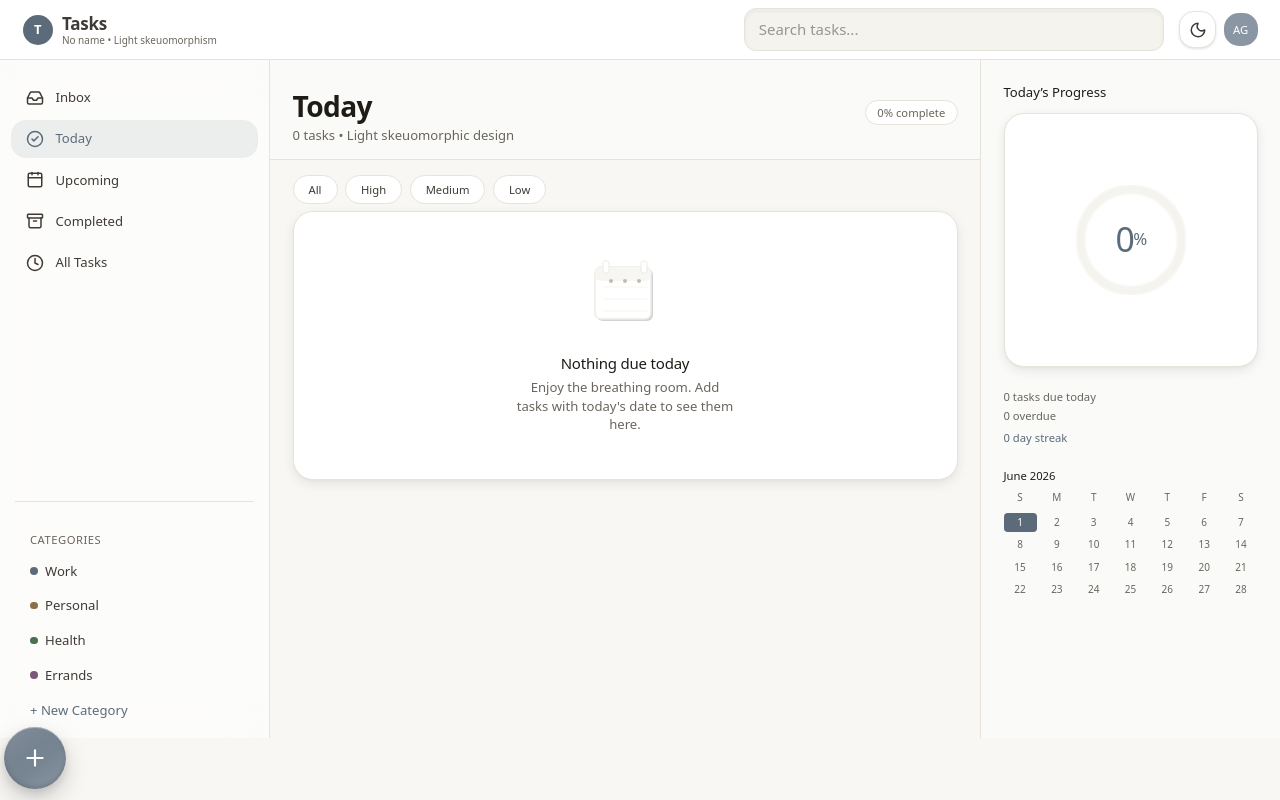
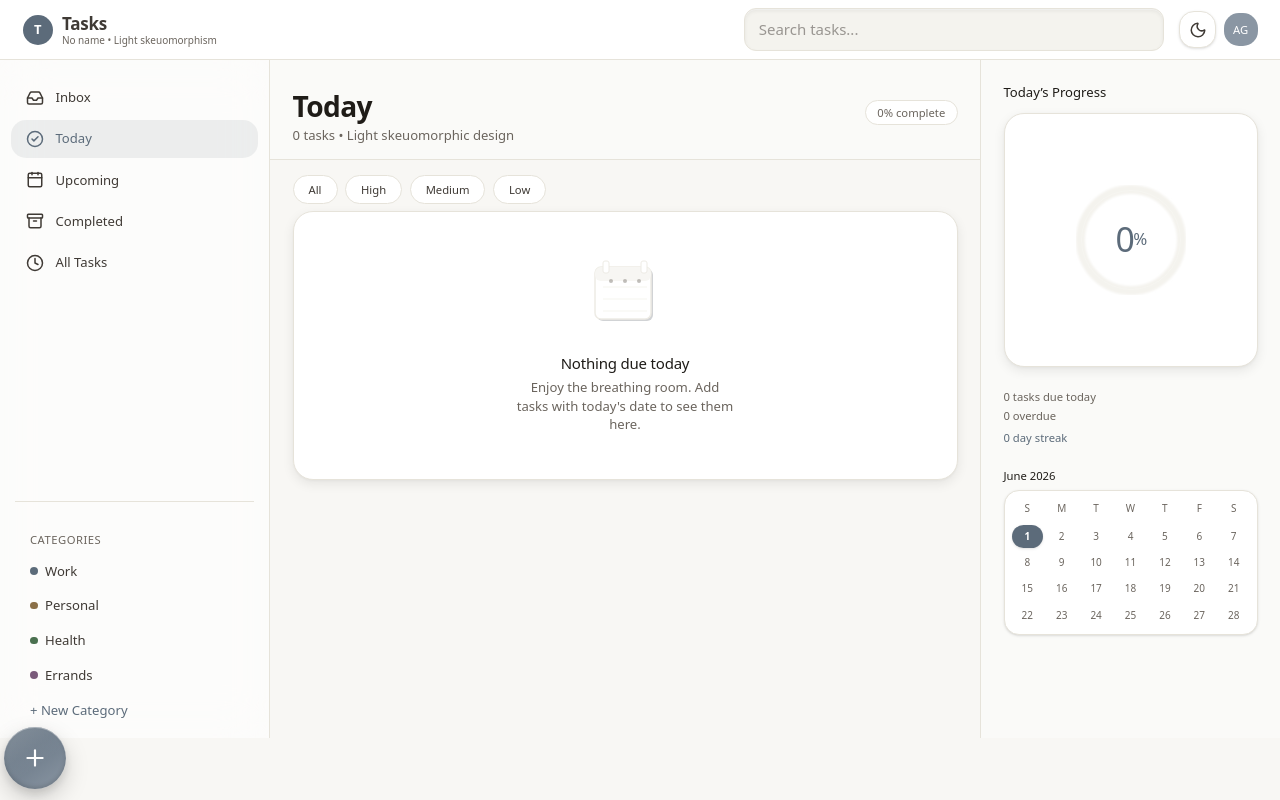
Before and after one commit to Zarjay7/TODO-APP, a React (Vite) app: page / in a window 1280 px wide. Built offline with nearby package versions, Linux system fonts and the light colour scheme.

Commit message:
polish: improved mini calendar in right panel with skeuomorphic container + better today highlight (per plan)

```diff
--- a/src/App.tsx
+++ b/src/App.tsx
@@ -498,27 +498,33 @@ function App() {
             <div className="pt-1 text-[var(--accent)] font-medium">{currentStreak} day streak</div>
           </div>
 
-          {/* Mini Calendar (from the plan) */}
+          {/* Mini Calendar (from the plan) - skeuomorphic treatment */}
           <div className="mt-6">
             <div className="text-xs font-medium mb-2 text-[var(--text-h)]">June 2026</div>
+            <div className="p-2 rounded-2xl bg-[var(--surface)] border border-[var(--border)] shadow-sm">
               <div className="grid grid-cols-7 gap-1 text-[10px] text-center text-[var(--text-muted)]">
                 {['S','M','T','W','T','F','S'].map((d, i) => (
-                <div key={i} className="font-medium">{d}</div>
+                  <div key={i} className="font-medium py-0.5">{d}</div>
                 ))}
                 {/* Simple June 2026 calendar (today highlighted) */}
                 {Array.from({ length: 35 }).map((_, i) => {
-                const day = i - 6; // June 1 is on Monday in this layout
-                const isToday = day === 1; // Mock today as June 1 for demo
+                  const day = i - 6;
+                  const isToday = day === 1; // Mock today
                   if (day < 1 || day > 30) return <div key={i} />;
                   return (
                     <div
                       key={i}
-                    className={`py-0.5 rounded ${isToday ? 'bg-[var(--accent)] text-white font-medium' : ''}`}
+                      className={`py-1 rounded-lg text-[10px] transition-all ${
+                        isToday
+                          ? 'bg-[var(--accent)] text-white font-semibold shadow-sm'
+                          : 'hover:bg-[var(--surface-alt)]'
+                      }`}
                     >
                       {day}
                     </div>
                   );
                 })}
+              </div>
             </div>
           </div>
         </div>
```
Lines whose indentation alone changed are shown as unchanged.
